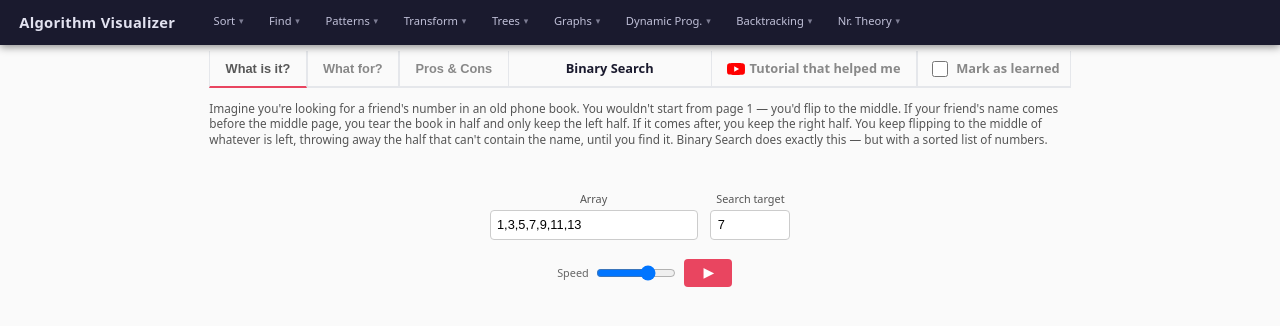
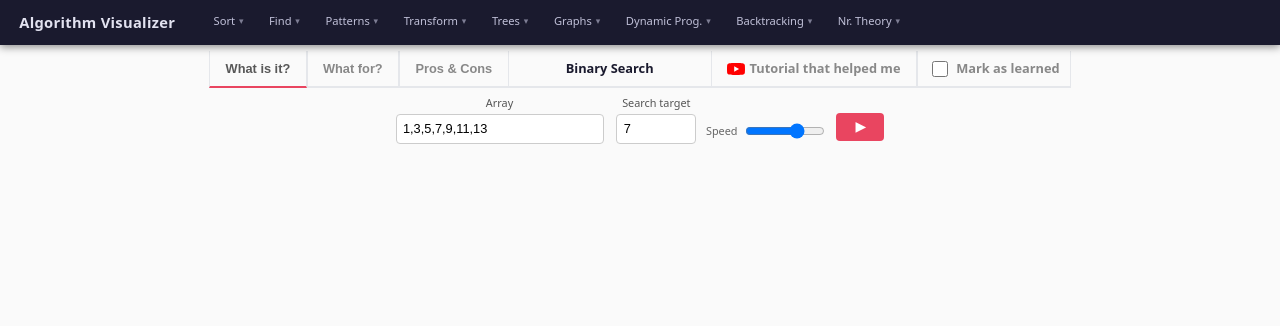
Before and after one commit to VladSoltaniuc/algorithm-visualizer, a React (Vite) app in the folder client/: page /array/binary-search in a window 1280 px wide. Shown: the top 326 px of the page. Built offline with nearby package versions, Linux system fonts and the light colour scheme.

Commit message:
Cleaning UI

```diff
--- a/client/src/components/ArrayVisualizer/ArrayVisualizer.tsx
+++ b/client/src/components/ArrayVisualizer/ArrayVisualizer.tsx
@@ -7,9 +7,15 @@ interface Props {
   steps: AlgorithmStep[];
   onRun: () => void;
   disabled?: boolean;
+  inputControls?: React.ReactNode;
 }
 
-export default function ArrayVisualizer({ steps, onRun, disabled }: Props) {
+export default function ArrayVisualizer({
+  steps,
+  onRun,
+  disabled,
+  inputControls,
+}: Props) {
   const [currentStep, setCurrentStep] = useState(0);
   const [isPlaying, setIsPlaying] = useState(false);
   const [speed, setSpeed] = useState(500);
@@ -47,6 +53,7 @@ export default function ArrayVisualizer({ steps, onRun, disabled }: Props) {
   return (
     <div className="visualizer">
       <div className="vis-controls">
+        {inputControls}
         <label className="speed-control">
           Speed
           <input
--- a/client/src/components/BacktrackingVisualizer/BacktrackingVisualizer.tsx
+++ b/client/src/components/BacktrackingVisualizer/BacktrackingVisualizer.tsx
@@ -7,6 +7,7 @@ interface Props {
   onRun: () => void;
   disabled?: boolean;
   slug?: string;
+  inputControls?: React.ReactNode;
 }
 
 /**
@@ -20,6 +21,7 @@ export default function BacktrackingVisualizer({
   onRun,
   disabled,
   slug,
+  inputControls,
 }: Props) {
   return (
     <VisControls
@@ -27,6 +29,7 @@ export default function BacktrackingVisualizer({
       onRun={onRun}
       disabled={disabled}
       hideDescription
+      inputControls={inputControls}
     >
       {(step: AlgorithmStep) => {
         const arr = step.array;
--- a/client/src/components/GraphVisualizer/GraphVisualizer.tsx
+++ b/client/src/components/GraphVisualizer/GraphVisualizer.tsx
@@ -10,6 +10,7 @@ interface Props {
   edges: number[][];
   nodeCount: number;
   directed?: boolean;
+  inputControls?: React.ReactNode;
 }
 
 /**
@@ -23,6 +24,7 @@ export default function GraphVisualizer({
   edges,
   nodeCount,
   directed,
+  inputControls,
 }: Props) {
   return (
     <VisControls
@@ -30,6 +32,7 @@ export default function GraphVisualizer({
       onRun={onRun}
       disabled={disabled}
       hideDescription
+      inputControls={inputControls}
     >
       {(step: AlgorithmStep) => {
         const n = step.array.length || nodeCount;
--- a/client/src/components/NrTheoryVisualizer/NrTheoryVisualizer.tsx
+++ b/client/src/components/NrTheoryVisualizer/NrTheoryVisualizer.tsx
@@ -7,6 +7,7 @@ interface Props {
   onRun: () => void;
   disabled?: boolean;
   slug?: string;
+  inputControls?: React.ReactNode;
 }
 
 /**
@@ -20,6 +21,7 @@ export default function NrTheoryVisualizer({
   onRun,
   disabled,
   slug,
+  inputControls,
 }: Props) {
   return (
     <VisControls
@@ -27,6 +29,7 @@ export default function NrTheoryVisualizer({
       onRun={onRun}
       disabled={disabled}
       hideDescription
+      inputControls={inputControls}
     >
       {(step: AlgorithmStep) => {
         const arr = step.array;
--- a/client/src/components/TreeVisualizer/TreeVisualizer.tsx
+++ b/client/src/components/TreeVisualizer/TreeVisualizer.tsx
@@ -8,6 +8,7 @@ interface Props {
   onRun: () => void;
   disabled?: boolean;
   inputValues: number[];
+  inputControls?: React.ReactNode;
 }
 
 /* ── BST helpers ── */
@@ -107,6 +108,7 @@ export default function TreeVisualizer({
   onRun,
   disabled,
   inputValues,
+  inputControls,
 }: Props) {
   const layout = useMemo(() => {
     if (!inputValues.length) return null;
@@ -122,6 +124,7 @@ export default function TreeVisualizer({
       onRun={onRun}
       disabled={disabled}
       hideDescription
+      inputControls={inputControls}
     >
       {(step: AlgorithmStep) => {
         const isFinal = step.stepNumber === steps[steps.length - 1]?.stepNumber;
--- a/client/src/components/VisControls/VisControls.css
+++ b/client/src/components/VisControls/VisControls.css
@@ -1,13 +1,13 @@
 .visualizer {
-  margin-top: 1.5rem;
+  margin-top: 0.5rem;
 }
 
 .vis-controls {
   display: flex;
-  align-items: center;
-  gap: 0.5rem;
+  align-items: flex-end;
+  gap: 0.75rem;
   flex-wrap: wrap;
-  margin-bottom: 1.5rem;
+  margin-bottom: 1rem;
   justify-content: center;
 }
 
@@ -21,6 +21,7 @@
   cursor: pointer;
   font-weight: 600;
   transition: background 0.15s;
+  margin-bottom: 0.25rem;
 }
 .run-btn:hover:not(:disabled) { background: #c73652; }
 .run-btn:disabled { opacity: 0.6; cursor: default; }
@@ -31,7 +32,8 @@
   gap: 0.4rem;
   font-size: 0.85rem;
   color: #666;
-  margin-left: 0.75rem;
+  margin-left: 0;
+  margin-bottom: 0.25rem;
 }
 .speed-control input[type="range"] { width: 80px; }
 
--- a/client/src/components/VisControls/VisControls.tsx
+++ b/client/src/components/VisControls/VisControls.tsx
@@ -7,6 +7,7 @@ interface Props {
   onRun: () => void;
   disabled?: boolean;
   hideDescription?: boolean;
+  inputControls?: React.ReactNode;
   children: (step: AlgorithmStep) => React.ReactNode;
 }
 
@@ -15,6 +16,7 @@ export default function VisControls({
   onRun,
   disabled,
   hideDescription,
+  inputControls,
   children,
 }: Props) {
   const { step, currentStep, speed, setSpeed, isPlaying, total } =
@@ -23,6 +25,7 @@ export default function VisControls({
   return (
     <div className="visualizer">
       <div className="vis-controls">
+        {inputControls}
         <label className="speed-control">
           Speed
           <input
--- a/client/src/config/algorithms.ts
+++ b/client/src/config/algorithms.ts
@@ -461,7 +461,7 @@ export const graphConfig: AlgorithmConfig[] = [
     ytTutorial: 'https://www.youtube.com/watch?v=Urx87-NMm6c',
   },
   {
-    name: "Dijkstra's Shortest Path", slug: 'dijkstra', endpoint: 'dijkstra', category: 'graph', inputType: 'graph', inputLabel: 'Graph (nodes;from,to,weight;...)', defaultInput: '5;0,1,4;0,2,1;1,3,1;2,1,2;2,3,5;3,4,3', needsTarget: true, targetLabel: 'Start node', defaultTarget: 0,
+    name: "Dijkstra's Shortest Path", slug: 'dijkstra', endpoint: 'dijkstra', category: 'graph', inputType: 'graph', inputLabel: 'Graph (nodes;from,to,weight;...)', defaultInput: '7;0,1,3;0,2,2;1,2,2;1,3,1;2,3,3;1,4,4;4,5,1;3,5,2;2,5,6;2,6,5;6,5,2', needsTarget: true, targetLabel: 'Start node', defaultTarget: 0,
     description: 'Imagine you\'re a GPS trying to find the fastest route from your home to every other location in a city. Each road has a travel time. Dijkstra\'s algorithm starts at your home and always visits the closest unvisited location next — the one with the smallest total travel time from home. When it visits a location, it checks whether going through it offers a faster route to any of its neighbors, and updates the estimate if so. It keeps doing this, always picking the cheapest unvisited stop, until it has found the shortest path to everywhere.',
     usecase: 'GPS navigation, network routing (OSPF protocol), game pathfinding (A* is an extension of Dijkstra), and any weighted shortest path problem.',
     pros: [
--- a/client/src/pages/AlgorithmPage/AlgorithmPage.css
+++ b/client/src/pages/AlgorithmPage/AlgorithmPage.css
@@ -65,14 +65,15 @@
 /* ── Info tabs (What is it?, Usecase?, Pros & Cons) ── */
 .algo-tabs {
   text-align: left;
-  margin-bottom: 0.75rem;
+  margin-bottom: 0;
+  position: relative;
 }
 
 .algo-tab-bar {
   display: flex;
   gap: 0;
   border-bottom: 2px solid #e5e7eb;
-  margin-bottom: 1rem;
+  margin-bottom: 0;
 }
 
 .algo-tab-btn {
@@ -140,8 +141,28 @@
 }
 
 .algo-tab-content {
-  height: 80px;
-  overflow-y: auto;
+  max-height: 0;
+  overflow: hidden;
+  position: absolute;
+  left: 0;
+  right: 0;
+  background: #fafafa;
+  z-index: 10;
+  transition: max-height 0.25s ease, padding 0.25s ease;
+  padding: 0;
+  border-bottom: 2px solid transparent;
+}
+
+.algo-tab-bar:has(.algo-tab-btn:not(.algo-tab-yt):hover) + .algo-tab-content {
+  max-height: 100px;
+  overflow-y: hidden;
+  padding: 0.5rem 0;
+  border-bottom-color: #e5e7eb;
+  animation: enable-scroll 0s 0.25s forwards;
+}
+
+@keyframes enable-scroll {
+  to { overflow-y: auto; }
 }
 
 .algo-tab-text {
--- a/client/src/pages/AlgorithmPage/AlgorithmPage.tsx
+++ b/client/src/pages/AlgorithmPage/AlgorithmPage.tsx
@@ -192,25 +192,79 @@ export default function AlgorithmPage() {
 
   const learnedKey = `${category}/${slug}`;
 
+  const inputControls = (
+    <div className="input-row">
+      <label>
+        {config.inputLabel ?? "Array"}
+        <input
+          type="text"
+          value={input}
+          onChange={(e) => setInput(e.target.value)}
+          placeholder={
+            config.inputType === "text"
+              ? "Enter text"
+              : config.inputType === "number"
+                ? "Enter a number"
+                : "Comma-separated values"
+          }
+        />
+      </label>
+
+      {config.needsTarget && (
+        <label>
+          {config.targetLabel ?? "Target"}
+          <input
+            type="number"
+            value={target}
+            onChange={(e) => setTarget(e.target.value)}
+          />
+        </label>
+      )}
+
+      {config.needsPattern && (
+        <label>
+          {config.patternLabel ?? "Pattern"}
+          <input
+            type="text"
+            value={pattern}
+            onChange={(e) => setPattern(e.target.value)}
+          />
+        </label>
+      )}
+
+      {config.needsWindowSize && (
+        <label>
+          Window size
+          <input
+            type="number"
+            value={windowSize}
+            onChange={(e) => setWindowSize(e.target.value)}
+            min={1}
+          />
+        </label>
+      )}
+    </div>
+  );
+
   return (
     <div className="algorithm-page">
       <div className="algo-tabs">
         <div className="algo-tab-bar">
           <button
             className={`algo-tab-btn${activeTab === "what" ? " active" : ""}`}
-            onClick={() => setActiveTab("what")}
+            onMouseEnter={() => setActiveTab("what")}
           >
             What is it?
           </button>
           <button
             className={`algo-tab-btn${activeTab === "usecase" ? " active" : ""}`}
-            onClick={() => setActiveTab("usecase")}
+            onMouseEnter={() => setActiveTab("usecase")}
           >
             What for?
           </button>
           <button
             className={`algo-tab-btn${activeTab === "proscons" ? " active" : ""}`}
-            onClick={() => setActiveTab("proscons")}
+            onMouseEnter={() => setActiveTab("proscons")}
           >
             Pros &amp; Cons
           </button>
@@ -275,60 +329,6 @@ export default function AlgorithmPage() {
         </div>
       </div>
 
-      <div className="algo-controls">
-        <div className="input-row">
-          <label>
-            {config.inputLabel ?? "Array"}
-            <input
-              type="text"
-              value={input}
-              onChange={(e) => setInput(e.target.value)}
-              placeholder={
-                config.inputType === "text"
-                  ? "Enter text"
-                  : config.inputType === "number"
-                    ? "Enter a number"
-                    : "Comma-separated values"
-              }
-            />
-          </label>
-
-          {config.needsTarget && (
-            <label>
-              {config.targetLabel ?? "Target"}
-              <input
-                type="number"
-                value={target}
-                onChange={(e) => setTarget(e.target.value)}
-              />
-            </label>
-          )}
-
-          {config.needsPattern && (
-            <label>
-              {config.patternLabel ?? "Pattern"}
-              <input
-                type="text"
-                value={pattern}
-                onChange={(e) => setPattern(e.target.value)}
-              />
-            </label>
-          )}
-
-          {config.needsWindowSize && (
-            <label>
-              Window size
-              <input
-                type="number"
-                value={windowSize}
-                onChange={(e) => setWindowSize(e.target.value)}
-                min={1}
-              />
-            </label>
-          )}
-        </div>
-      </div>
-
       {error && <p className="error">{error}</p>}
 
       {category === "string" && (
@@ -336,6 +336,7 @@ export default function AlgorithmPage() {
           steps={steps}
           onRun={handleRun}
           disabled={loading || spamPrevention}
+          inputControls={inputControls}
         />
       )}
       {category === "graph" && (
@@ -346,6 +347,7 @@ export default function AlgorithmPage() {
           edges={graphData?.edges ?? []}
           nodeCount={graphData?.nodeCount ?? 0}
           directed={config?.directed}
+          inputControls={inputControls}
         />
       )}
       {category === "dp" && (
@@ -353,6 +355,7 @@ export default function AlgorithmPage() {
           steps={steps}
           onRun={handleRun}
           disabled={loading || spamPrevention}
+          inputControls={inputControls}
         />
       )}
       {category === "backtracking" && (
@@ -361,6 +364,7 @@ export default function AlgorithmPage() {
           onRun={handleRun}
           disabled={loading || spamPrevention}
           slug={slug}
+          inputControls={inputControls}
         />
       )}
       {category === "number-theory" && (
@@ -369,6 +373,7 @@ export default function AlgorithmPage() {
           onRun={handleRun}
           disabled={loading || spamPrevention}
           slug={slug}
+          inputControls={inputControls}
         />
       )}
       {category === "array" && (
@@ -376,6 +381,7 @@ export default function AlgorithmPage() {
           steps={steps}
           onRun={handleRun}
           disabled={loading || spamPrevention}
+          inputControls={inputControls}
         />
       )}
       {category === "tree" && (
@@ -384,6 +390,7 @@ export default function AlgorithmPage() {
           onRun={handleRun}
           disabled={loading || spamPrevention}
           inputValues={treeInputValues}
+          inputControls={inputControls}
         />
       )}
     </div>
```
Also changed, not shown: client/src/components/DPVisualizer/DPVisualizer.tsx (+8 -1 lines), client/src/components/StringVisualizer/StringVisualizer.tsx (+8 -1 lines).
